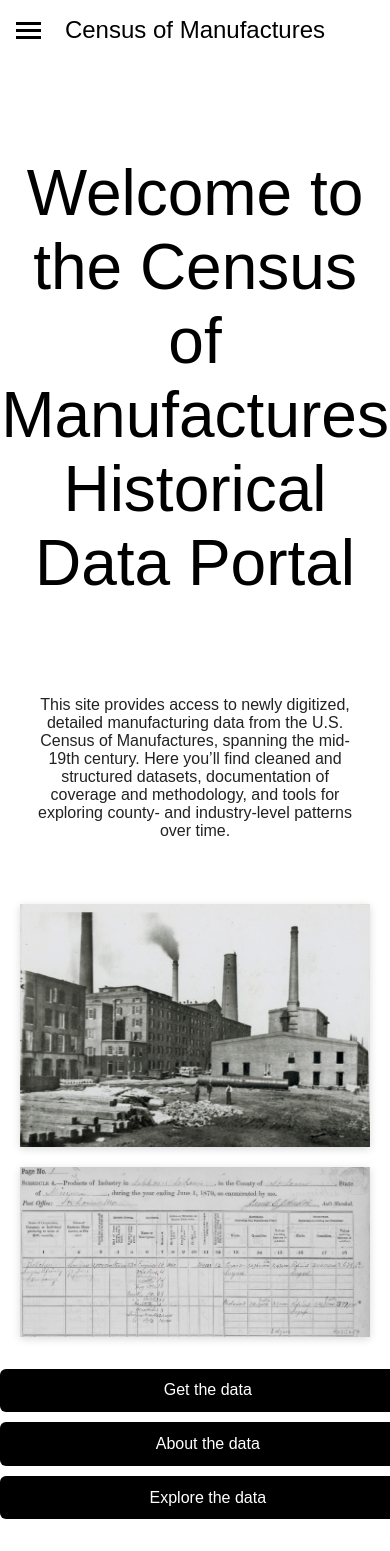
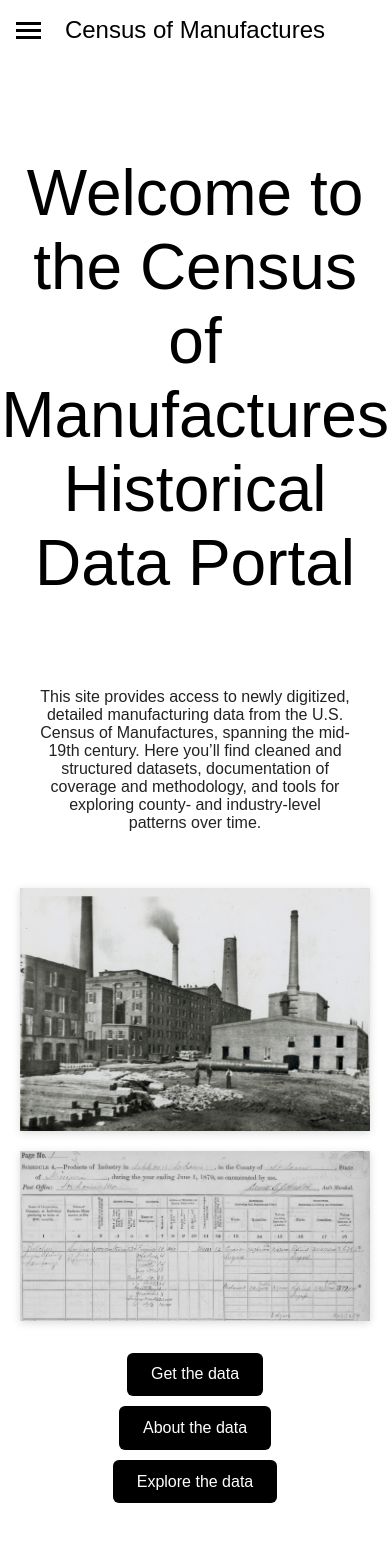
Before and after one commit to allen-otterstrom/CMF_data, a Jekyll site: the page built from index.md, in a window 390 px wide. Built offline with Jekyll 4.4.1, drawn with Linux system fonts in a browser that asks for light colours.

Commit message:
Update style.css

```diff
--- a/assets/style.css
+++ b/assets/style.css
@@ -233,13 +233,26 @@ th {
     .button-grid {
         flex-direction: column;
         gap: 10px;
+        padding: 0 1rem; /* Add padding to prevent edge overflow */
     }
 
     .button-container a,
     .button {
-        width: 100%;
+        /* Remove width: 100% and use max-width instead */
+        max-width: 280px; /* Reasonable max width for mobile buttons */
+        width: auto; /* Let content determine width */
         font-size: 1em;
-        padding: 0.8em;
+        padding: 0.8em 1.5em; /* Adjusted padding */
+        margin: 0 auto; /* Center the buttons */
+        text-align: center;
+        box-sizing: border-box; /* Ensure padding is included in width */
+    }
+
+    /* Ensure the homepage text container is responsive too */
+    .homepage-text {
+        margin: 1em; /* Reduce margin on mobile */
+        padding: 1.5em; /* Reduce padding on mobile */
+        max-width: calc(100% - 2em); /* Ensure it doesn't overflow */
     }
 
     table {
```
